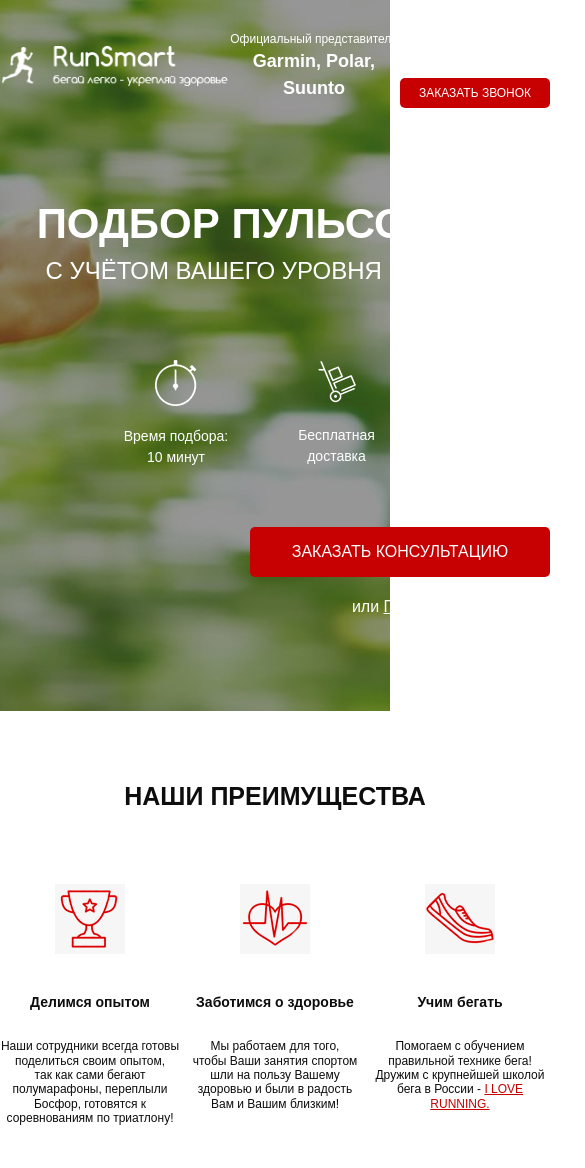
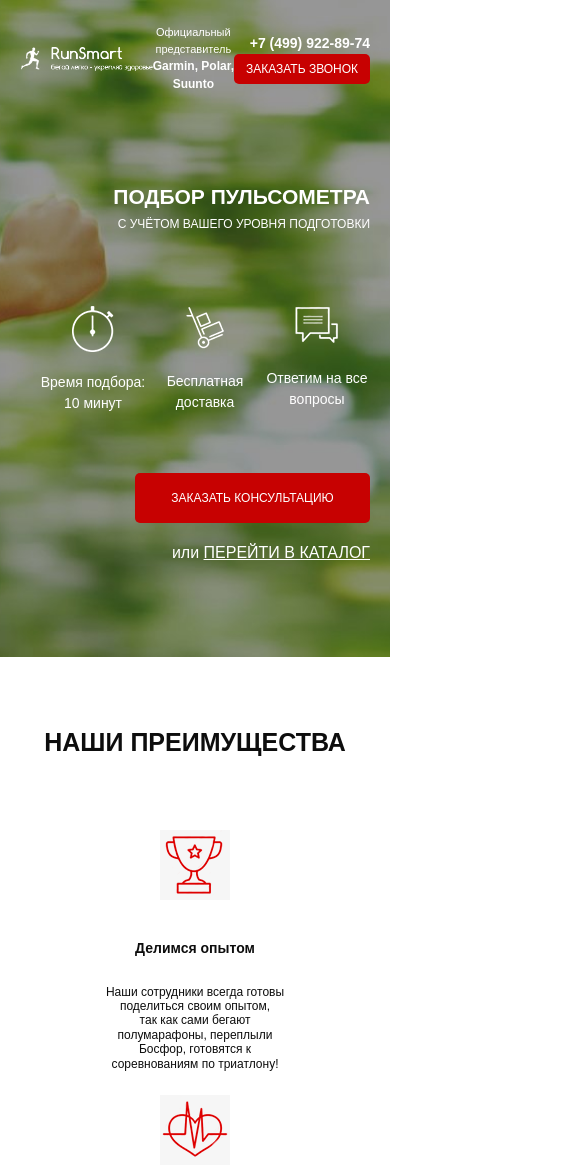
Before and after one commit to serjgrm/Pulsators, a website: page src/index.html in a window 390 px wide. Shown: the top 1168 px of the page, 585 px wide, since content can reach past the window. Drawn offline with nearby package versions, Linux system fonts and the light colour scheme.

Commit message:
pulsators_catalog_mobile

```diff
--- a/src/JS/script.js
+++ b/src/JS/script.js
@@ -6,9 +6,17 @@ $(document).ready(function(){
     slidesToShow: 1,
     prevArrow: '<button type="button" class="slick-prev"><img src="img/arrow-left.png"></img></button>',
     nextArrow: '<button type="button" class="slick-next"><img src="img/arrow-right.png"></img></button>',
-    autoplay: true,
-    autoplaySpeed: 2000
+    autoplay: false,
+    autoplaySpeed: 2000,
+    responsive: [
+      {
+        breakpoint: 1080,
+        settings: {
+        arrows: false,
+        }
+      }]
   });
+
   $('ul.catalog__tabs').on('click', 'li:not(.catalog__tab_active)', function() {
     $(this)
       .addClass('catalog__tab_active').siblings().removeClass('catalog__tab_active')
--- a/src/index.html
+++ b/src/index.html
@@ -77,7 +77,7 @@
                 чтобы Ваши занятия спортом шли на пользу Вашему здоровью и были в радость Вам и Вашим близким!</div>
             </div>
             <div class="advantages__block">
-                <img src="icons/jogging.png" alt="jogging" class="advantages__img">
+                <img src="icons/jogging.png" alt="jogging" class="advantages__img advantages__img_last">
                 <div class="advantages__subtitle">Учим бегать</div>
                 <div class="advantages__descr">Помогаем с обучением <br>
                     правильной технике бега! <br>
@@ -107,9 +107,9 @@
    <section class="carousel">
     <div class="container">
         <div class="carousel__inner">
-            <div><img src="img/pulsometr-bracelet.jpg" alt=""></div>
-            <div><img src="img/pulsometr-polar.jpg" alt=""></div>
-            <div><img src="img/pulsometr-trio.jpg" alt=""></div>
+            <div><img class="carousel__img" src="img/pulsometr-bracelet.jpg" alt="bracelet"></div>
+            <div><img class="carousel__img" src="img/pulsometr-polar.jpg" alt="polar"></div>
+            <div><img class="carousel__img" src="img/pulsometr-trio.jpg" alt="trio"></div>
         </div>
     </div>
    </section>
--- a/src/sass/base/_media.scss
+++ b/src/sass/base/_media.scss
@@ -6,6 +6,16 @@
 @media (max-width: 770px){
     .container{
         width: 550px;
+    }
+    .promo{
+        .header__phone{
+            font-size: 17px;
+        }
+    }
+    .catalog{
+        .catalog__content{
+            justify-content: center;
+        }
     }
     .advantages{
         .advantages__descr{
@@ -22,3 +32,130 @@
     }
 
 }
+@media (max-width: 590px){
+    .container{
+        width: 400px;
+    }
+    .promo{
+        .promo__wrapper{
+            .button_main{
+                width: 264px;
+                font-size: 14px;
+            }
+            .promo__icons{
+                width: 390px;
+            }
+        }
+        h1.promo__header{
+            font-size: 25px;
+        }
+        h2.promo__subheader{
+            font-size: 14px;
+        }
+        &__icons{
+            width: 378px;
+        }
+        .header{
+            .button{
+                width: 136px;
+                font-size: 12px;
+            }
+            &__phone{
+                font-size: 14px;
+            }
+            span{
+                font-size: 12px;
+            }
+            &__official{
+                font-size: 11px;
+            }
+        }
+    }
+    .advantages{
+        height: 770px;
+        &__wrapper{
+            flex-wrap: wrap;
+        }
+        &__descr{
+            margin: 26px 0;
+        }
+    }
+    .consultation{
+        .title_left{
+            font-size: 25px;
+        }
+    }
+    .catalog{
+        .catalog__tab{
+            font-size: 13px;
+        }
+    }
+}
+@media (max-width: 435px){
+    .container{
+        width: 350px;
+    }
+    .header{
+        .button{
+            width: 117px;
+            font-size: 10px;
+        }
+        &__phone{
+            font-size: 12x;
+        }
+        span{
+            font-size: 9px;
+        }
+        &__official{
+            font-size: 9px;
+        }
+    }
+    .promo{
+        .promo__wrapper{
+            .button_main{
+                width: 235px;
+                font-size: 12px;
+            }
+            .promo__icons{
+                width: 330px;
+            }
+        }
+        h1.promo__header{
+            font-size: 21px;
+        }
+        h2.promo__subheader{
+            font-size: 12px;
+        }
+        &__icons{
+            width: 330px;
+        }
+        &__link{
+            font-size: 14px;
+        }
+    }
+    .catalog{
+        .catalog__tab{
+            width: 80px;
+            font-size: 9px;
+            line-height: 10px;
+            div{
+                margin-top: 15px;
+            }
+        }
+    }
+    .advantages{
+        height: 1000px;
+        .advantages__wrapper{
+            justify-content: center;
+            align-items: center;
+        }
+    }
+    .consultation{
+        h2.title_left{
+            font-size: 20px;
+        }
+        &__descr{
+            font-size: 17px;
+        }
+    }
+}
--- a/src/sass/blocks/_carousel.scss
+++ b/src/sass/blocks/_carousel.scss
@@ -6,6 +6,7 @@
         img{
             display: block;
             margin: 0 auto;
+            width: 100%;
         }
         .slick-prev, .slick-next {
             border: none;
@@ -14,6 +15,7 @@
             top: 50%;
             transform: translateY(-50%);
             left: -66px;
+            z-index: 1;
         }
         .slick-next{
             right: -66px;
--- a/src/sass/style.scss
+++ b/src/sass/style.scss
@@ -1,6 +1,5 @@
 @import 'base/variables';
 @import 'base/mixins';
-@import 'base/media';
 *{
     font-family: 'Museo Sans Cyrl', sans-serif;
     box-sizing: border-box
@@ -20,4 +19,5 @@
 @import 'blocks/title';
 @import 'blocks/forms';
 @import 'blocks/carousel';
-@import 'blocks/catalog'
+@import 'blocks/catalog';
+@import 'base/media';
```
Also changed, not shown: src/css/style.min.css, src/sass/style.css, 1 other file.
